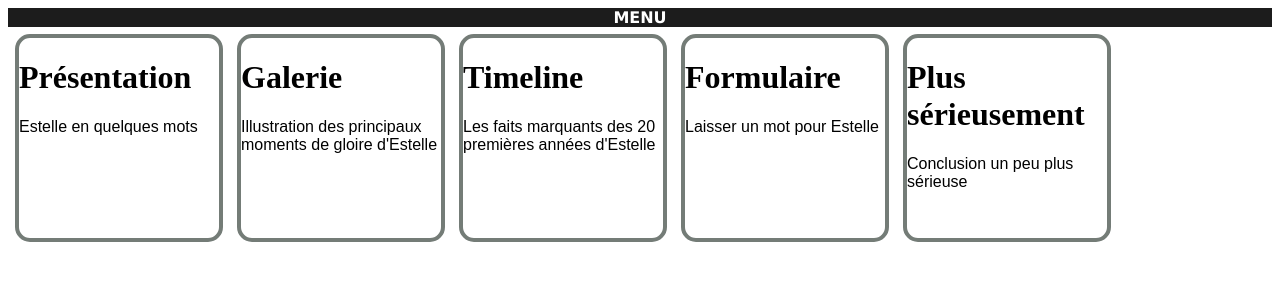
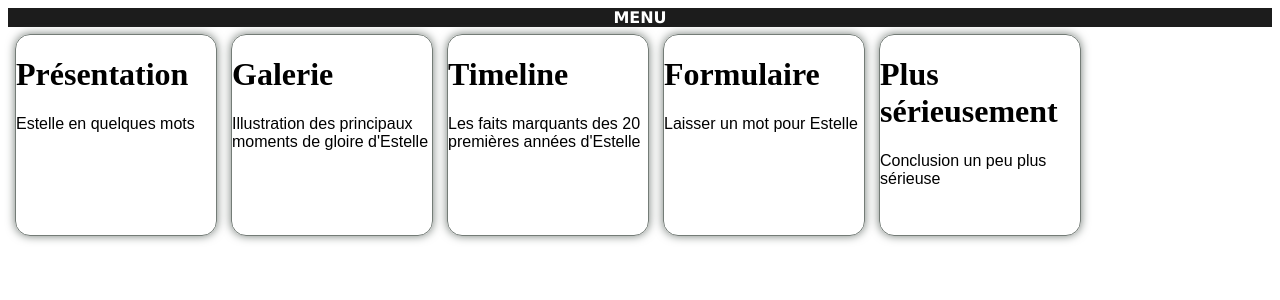
Before and after one commit to Simpleprune/simpleprune.github.io, a Jekyll site: the page menu.html, which Jekyll copies as it is, in a window 1280 px wide. Shown: the top 300 px of the page. Built offline with Jekyll 4.4.1, drawn with Linux system fonts in a browser that asks for light colours.

Commit message:
Update style.css

```diff
--- a/css/style.css
+++ b/css/style.css
@@ -77,12 +77,13 @@ a{
 .card{
   border-color :#747C77;
   float:left;
-  border-width:4px;
+  border-width:1px;
   margin : 7px;
   width: 200px;
   height: 200px;
   border-style: solid;
   border-radius:15px;
+  box-shadow: 0 0 10px #747C77;
 }
 h1.card{
    float:left;
```
